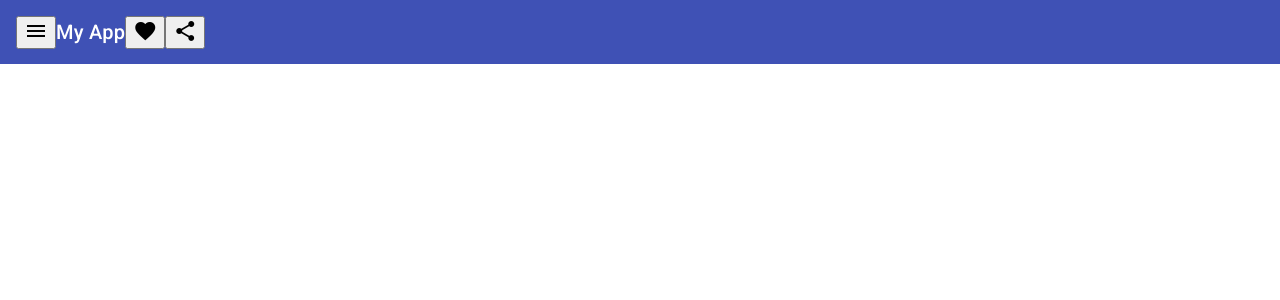
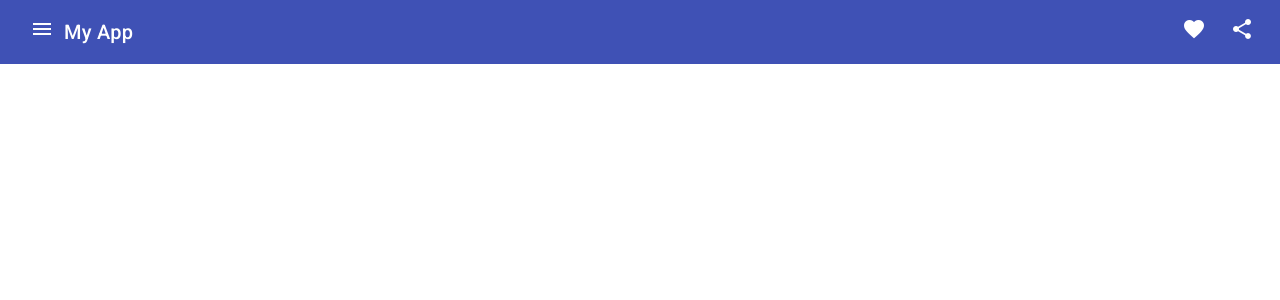
Before and after one commit to Azim-Ahmed/angularCRUD, an Angular app: page / in a window 1280 px wide. Shown: the top 300 px of the page. Built offline with nearby package versions, Linux system fonts and the light colour scheme.

Commit message:
added scss file the example spacer

```diff
--- a/src/app/app.component.scss
+++ b/src/app/app.component.scss
@@ -0,0 +1,6 @@
+.example-icon {
+  padding: 0 14px;
+}
+.example-spacer {
+  flex: 1 1 auto;
+}
--- a/src/app/app.module.ts
+++ b/src/app/app.module.ts
@@ -5,7 +5,8 @@ import { AppRoutingModule } from './app-routing.module';
 import { AppComponent } from './app.component';
 import { BrowserAnimationsModule } from '@angular/platform-browser/animations';
 import { MatToolbarModule } from '@angular/material/toolbar';
-import {MatIconModule} from '@angular/material/icon';
+import { MatIconModule } from '@angular/material/icon';
+import {MatButtonModule} from '@angular/material/button';
 @NgModule({
   declarations: [
     AppComponent
@@ -15,7 +16,8 @@ import {MatIconModule} from '@angular/material/icon';
     AppRoutingModule,
     BrowserAnimationsModule,
     MatToolbarModule,
-    MatIconModule
+    MatIconModule,
+    MatButtonModule
   ],
   providers: [],
   bootstrap: [AppComponent]
```
